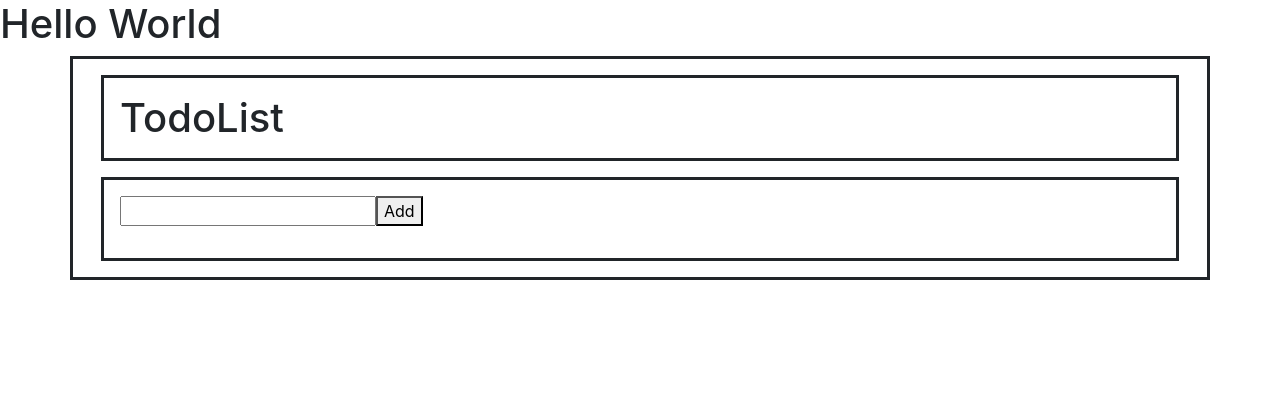
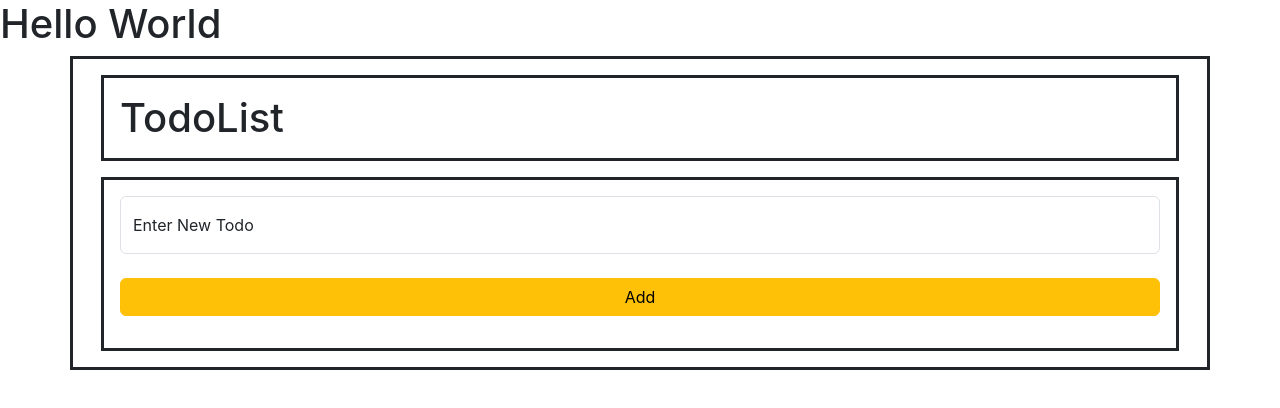
Before and after one commit to Murari072001/All-Apps, a React (Create React App) app: page / in a window 1280 px wide. Shown: the top 408 px of the page. Built offline with nearby package versions, Linux system fonts and the light colour scheme; the HTML template or start-up script is replaced by a standard one.

Commit message:
map with edit

```diff
--- a/src/TodoList.jsx
+++ b/src/TodoList.jsx
@@ -1,25 +1,39 @@
 import { connect } from "react-redux";
 import React from "react";
-import { func } from "prop-types";
 
 function Todolist(props) {
     let inp = React.useRef()
     const handleAdd = () => {
         props.add()
-        props.update(inp.current.value = "")
+        props.updatenewtodo(inp.current.value = "")
+    }
+    const handleEdit=(todo,i)=>{
+        props.toggleupdate(i)
+        props.updatenewtodo(inp.current.value = todo.task)
+    }
+    const handleUpdate=()=>{
+        props.update()
+        props.toggleupdate(null)
+        props.updatenewtodo(inp.current.value = "")
     }
     console.log(props)
     return (<div className="container border border-3 border-dark">
         <h1 className="m-3 p-3 border border-3 border-dark">TodoList</h1>
         <div className="m-3 p-3 border border-3 border-dark">
-            <input type="text" ref={inp} onKeyUp={(e) => { props.update(e.target.value) }} />
-            <button onClick={() => { handleAdd() }}>Add</button>
+            <div className="form-floating">
+            <input type="text" className="form-control" id="input" placeholder="Todo" ref={inp} onKeyUp={(e) => { props.updatenewtodo(e.target.value) }} />
+            <label for="input">Enter New Todo</label>
+            </div>
+             <br/>
+            {!props.isupdate&&<button className="btn w-100 btn-warning " onClick={() => { handleAdd() }}>Add</button>}
+            {props.isupdate&&<button className="btn w-100 btn-warning " onClick={() => { handleUpdate() }}>Update</button>}
             <ul className="mt-3">
                 {props.todos.map((todo, i) => {
                     return (
-                        <li className="m-2 p-2" style={todo.isdone ? { color: 'red', textDecoration: "line-through",backgroundColor:"green" } : { color: 'black' }} >{todo.task}
+                        <li className="m-2 p-2" style={todo.isdone ? { color: 'red', textDecoration: "line-through" } : { color: 'black' }} >{todo.task}
                             {!todo.isdone && <button className="btn btn-success ms-2" onClick={() => { props.done(i) }}>Done</button>}
                             {todo.isdone && <button className="btn btn-warning ms-2" onClick={() => { props.undo(i) }}>Undo</button>}
+                            <button className="btn btn-danger ms-2" onClick={() => {handleEdit(todo,i)}}>Edit</button>
                             <button className="btn btn-danger ms-2" onClick={() => { props.delete(i) }}>Delete</button>
                         </li>)
                 })}
@@ -33,11 +47,14 @@ function mapStateToProps(state) {
 
 function mapDispatchToProps(dispatch) {
     return {
-        update: (value) => { dispatch({ type: 'updatenewtodo', payload: value }) },
+        updatenewtodo: (value) => { dispatch({ type: 'updatenewtodo', payload: value }) },
         add: () => { dispatch({ type: 'addtodo' }) },
         done: (i) => { dispatch({ type: 'donetodo', index: i }) },
         undo: (i) => { dispatch({ type: 'undotodo', index: i }) },
-        delete: (i) => { dispatch({ type: 'delete', index: i }) }
+        delete: (i) => { dispatch({ type: 'delete', index: i }) },
+        edit:()=>{dispatch({type:"edit"})},
+        toggleupdate:(i)=>{dispatch({type:'toggleupdate',index:i})},
+        update:()=>{dispatch({type:'update'})}
     }
 }
 export default connect(mapStateToProps, mapDispatchToProps)(Todolist)
--- a/src/store/reducers/TodolistReducer.jsx
+++ b/src/store/reducers/TodolistReducer.jsx
@@ -4,16 +4,21 @@ const initialValue={
     newtodo:{
         task:'',
         isdone:false,
-    }
+    },
+    isupdate:false,
+    updateindex:false
+
 }
 
 let TodoReducer=(state=initialValue,action)=>{
     if(action.type==='updatenewtodo')
     {
+        console.log(action);
         return {...state,newtodo:{task:action.payload,isdone:false}}
     }
     if(action.type==='addtodo')
     {
+        if(state.newtodo.task)
         return {...state,todos:[...state.todos,state.newtodo]}
     }
     if(action.type === 'delete'){
@@ -31,6 +36,17 @@ let TodoReducer=(state=initialValue,action)=>{
         temp[action.index].isdone=false
         return {...state,todos:[...temp]}
     }
+    if(action.type==='toggleupdate')
+    {
+        return {...state,isupdate:!state.isupdate,updateindex:action.index}
+    }
+    if(action.type==='update')
+    {
+        if(state.todos.length!==0)
+        {var temp=[...state.todos]
+        temp[state.updateindex].task=state.newtodo.task
+        return {...state,todos:[...temp]}}
+    }
     return state
 }
 
```
